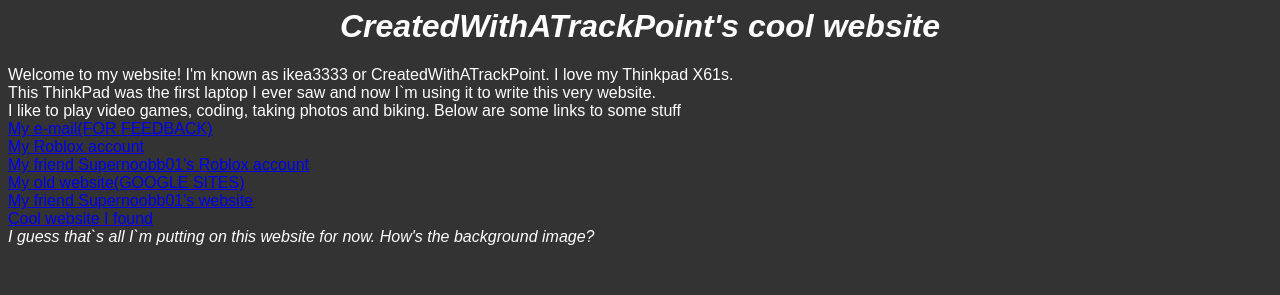
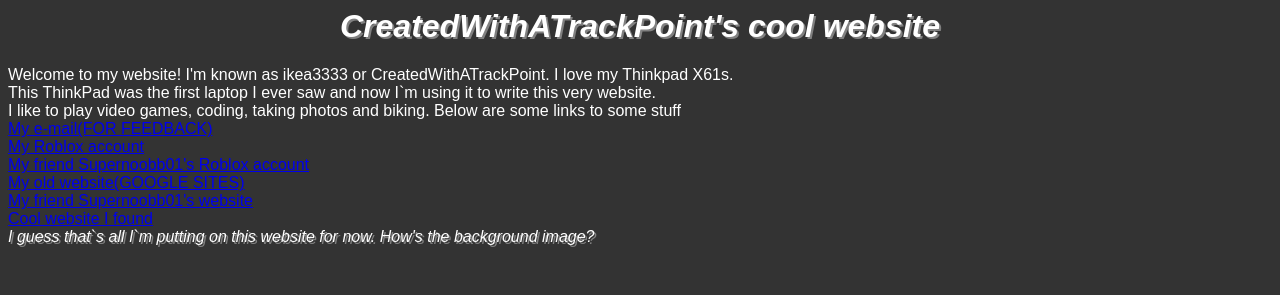
Before and after one commit to CreatedWithATrackPoint/createdwithatrackpoint.github.io, a plain HTML site: page index.html in a window 1280 px wide. Shown: the top 295 px of the page. Drawn offline with Linux system fonts and the light colour scheme.

Commit message:
Update index.html

```diff
--- a/index.html
+++ b/index.html
@@ -12,7 +12,7 @@ p {
 	text-align: left;
   }
 i {
-	text-shadow: 2px 2px light gray;
+	text-shadow: 2px 2px gray;
 </style>
 </head>
 <body>
```
